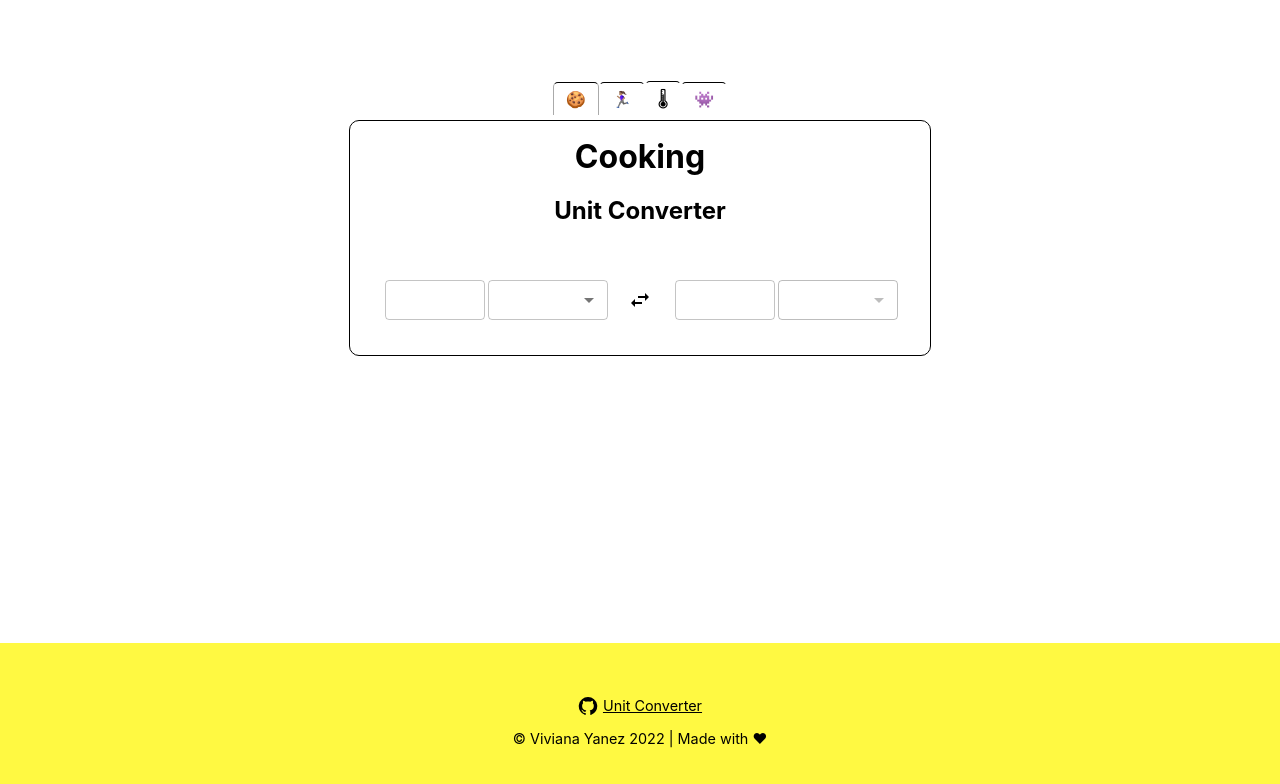
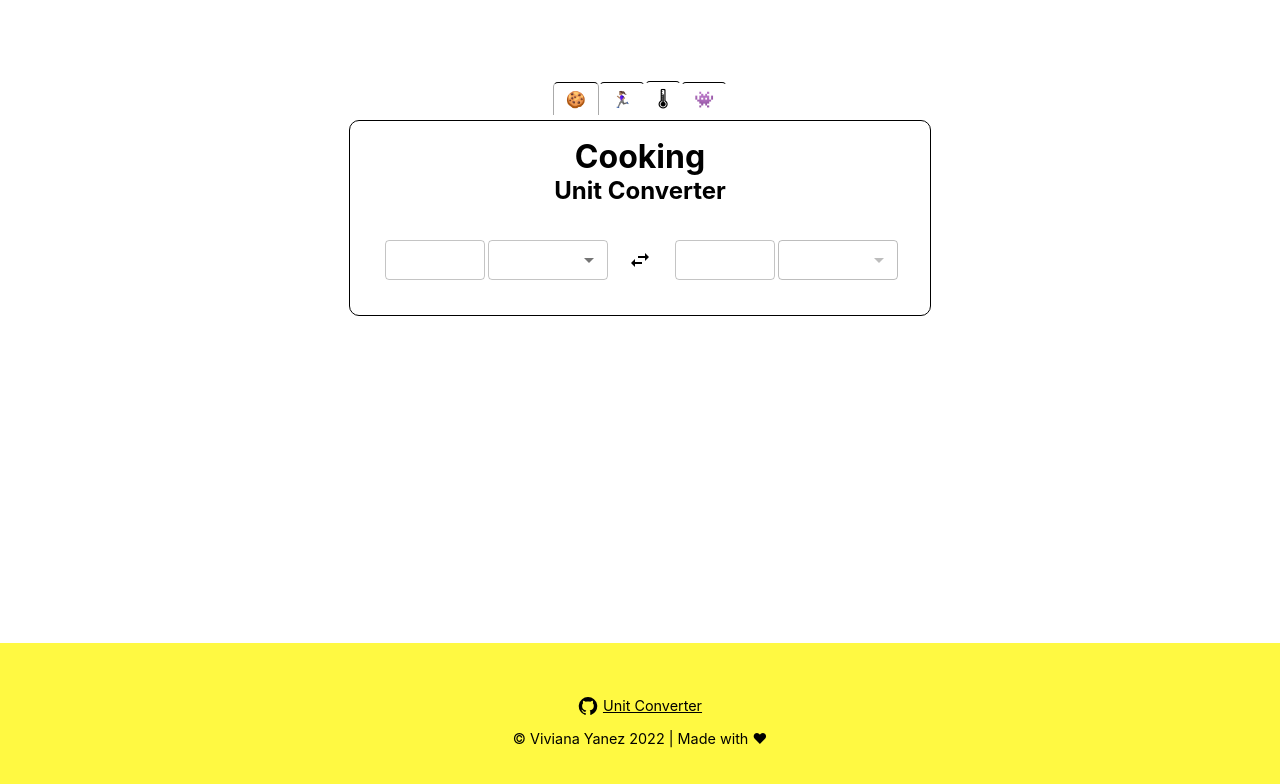
Before and after one commit to vivitt/unit-converter, a React (Create React App) app: page / in a window 1280 px wide. Shown: the top 784 px of the page. Built offline with nearby package versions, Linux system fonts and the light colour scheme.

Commit message:
improve css and accesibility

```diff
--- a/src/styles/App.scss
+++ b/src/styles/App.scss
@@ -12,7 +12,7 @@
     padding-top: 1rem;
 
     h1,
-    h4 {
+    h2 {
       margin: 0;
       padding: 0;
     }
```
